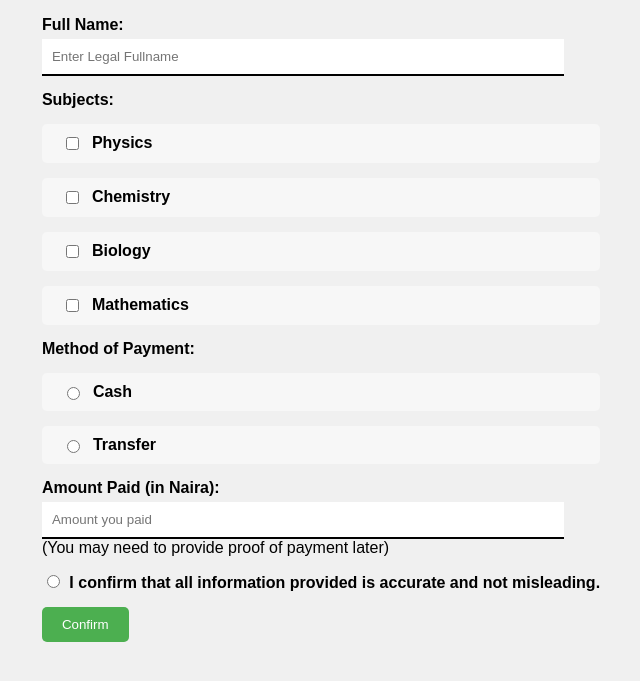
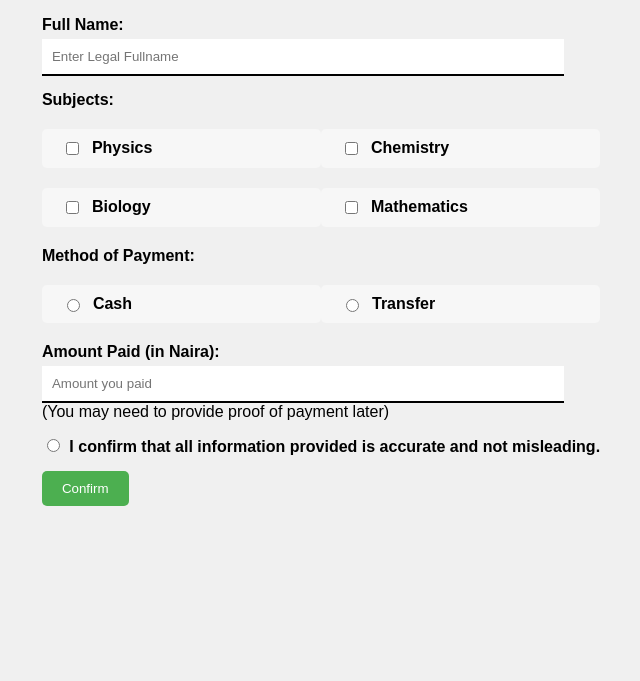
Before and after one commit to IFEFXX/textbooklist, a plain HTML site: page index.html in a window 1280 px wide. Shown: the part 99-780 px from the top of the page, without its empty margins (339-979 px from the left). Drawn offline with Linux system fonts and the light colour scheme.

Commit message:
Update txt.css

```diff
--- a/txt.css
+++ b/txt.css
@@ -15,6 +15,8 @@ body {
     }
 
 .checkbox-group {
+    display: grid;
+    grid-template-columns: 2fr 2fr;
     margin-bottom: 10px;
 }
 
```
